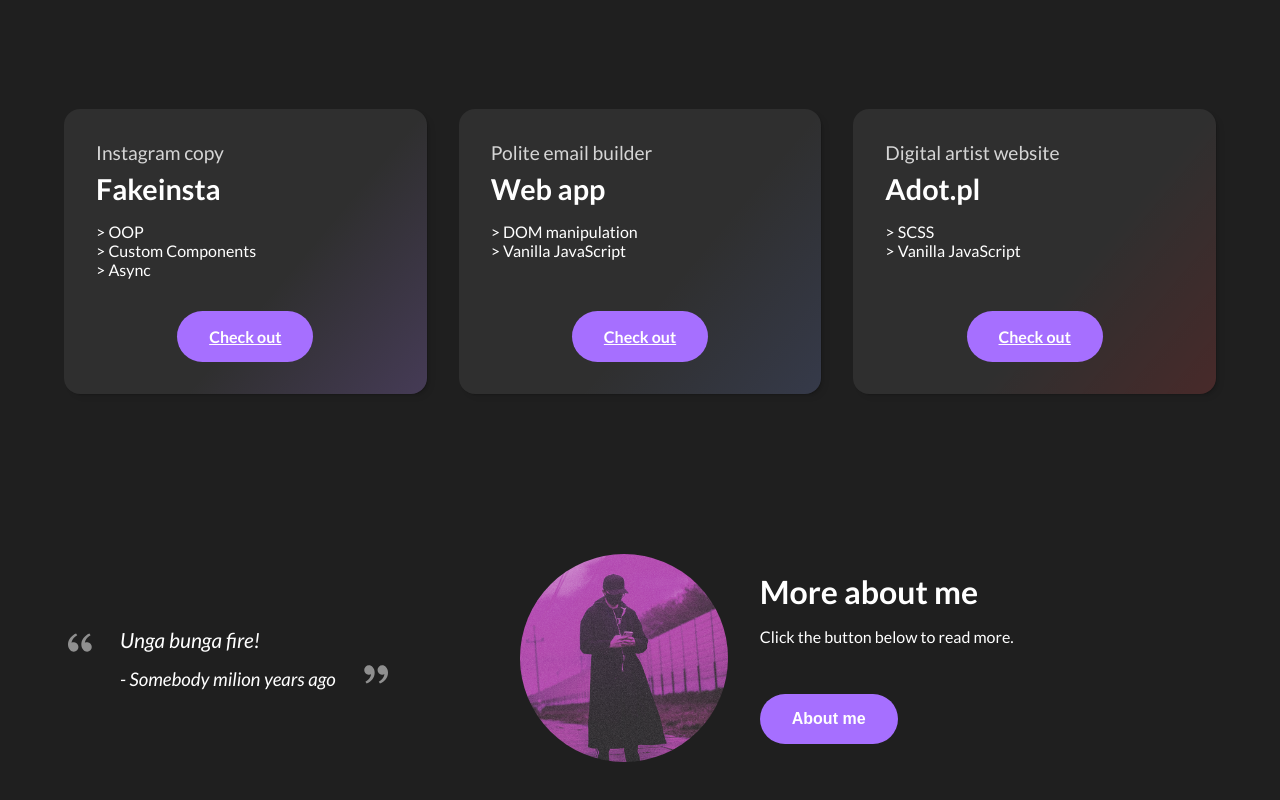
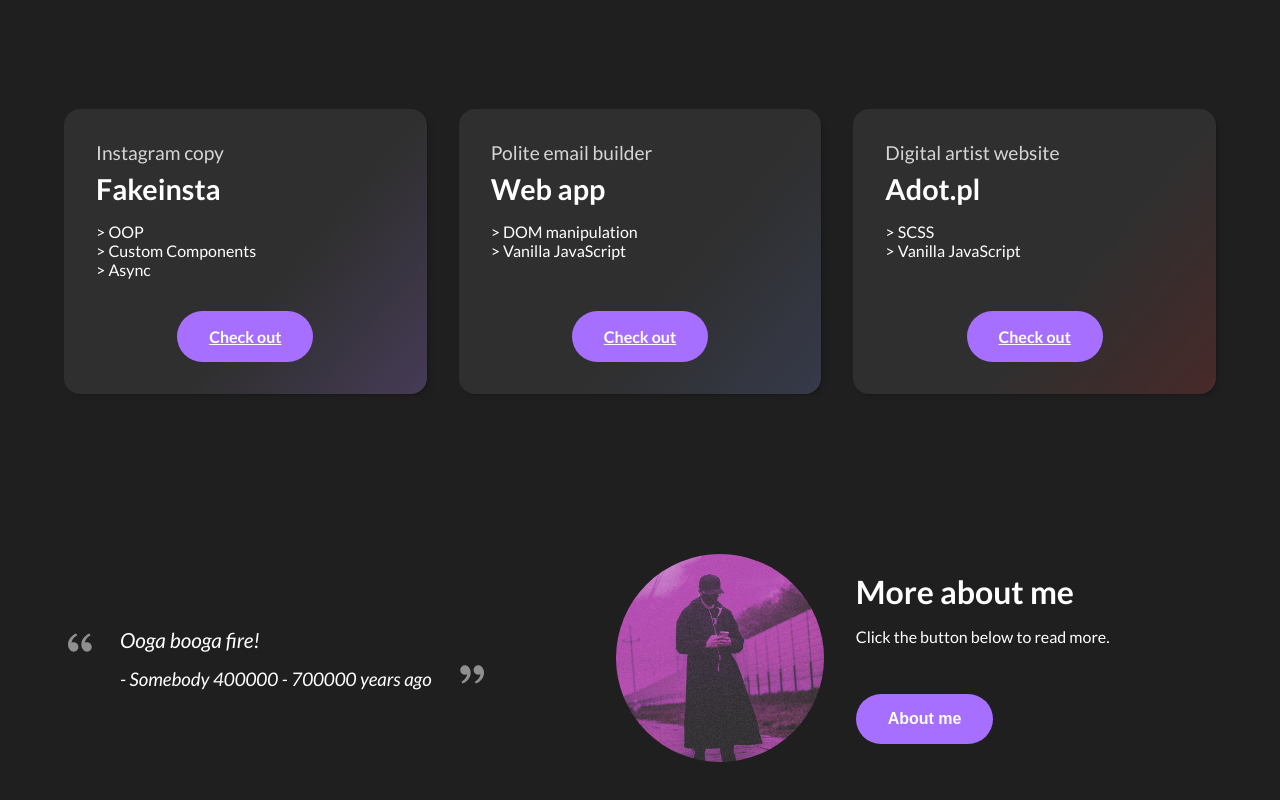
Before and after one commit to goodideagiver/purple-dev-react, a React (Create React App) app: page / in a window 1280 px wide. Shown: the part 1119-1919 px from the top of the page. Built offline with nearby package versions, Linux system fonts and the light colour scheme.

Commit message:
quote content changed

```diff
--- a/src/components/content/home/funnyQuote/FunnyQuote.js
+++ b/src/components/content/home/funnyQuote/FunnyQuote.js
@@ -11,9 +11,9 @@ const FunnyQuote = () => {
 						<RiDoubleQuotesL />
 					</div>
 					<div>
-						<p className={classes.quote}>Unga bunga fire!</p>
+						<p className={classes.quote}>Ooga booga fire!</p>
 						<p className={classes.author}>
-							- Somebody milion years ago
+							- Somebody 400000 - 700000 years ago
 						</p>
 					</div>
 					<div className={classes.icon}>
```
